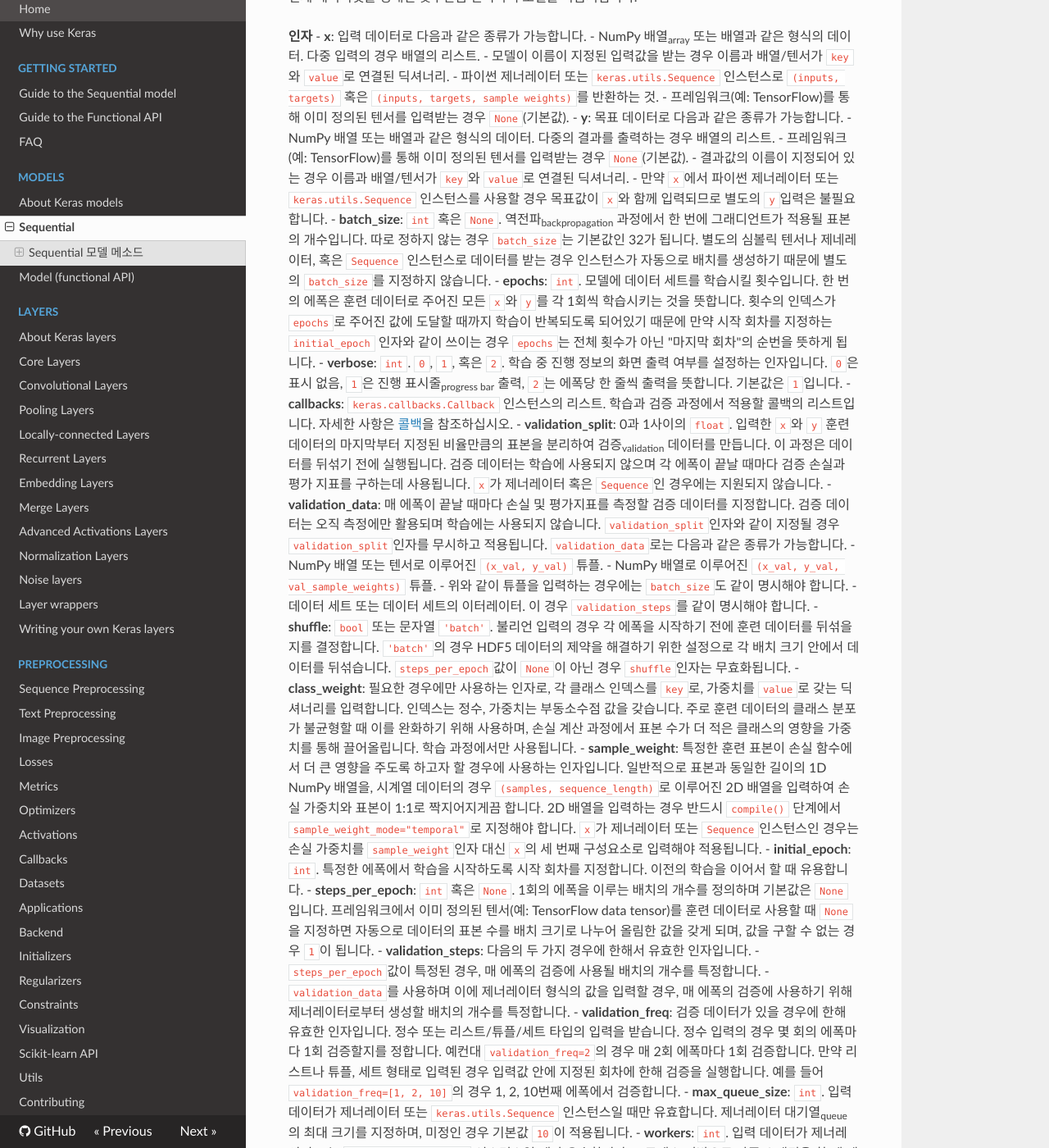
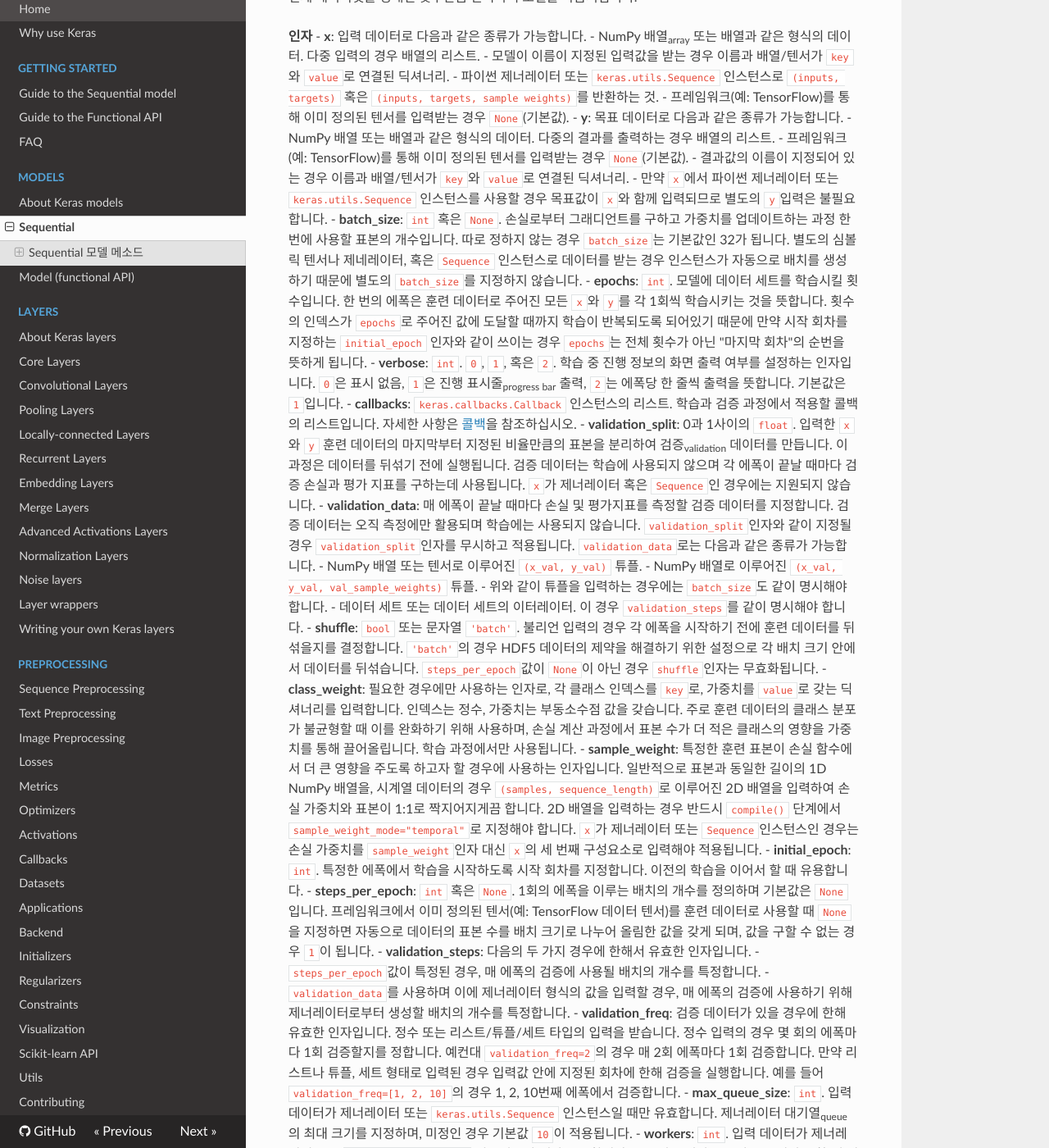
Before and after one commit to keras-team/keras-docs-ko, an MkDocs documentation site: the page built from sources/models/sequential.md, in a window 1280 px wide and 1400 px high, scrolled down 1429 px. Shown: the whole window at 82% size. Built offline with MkDocs 1.6.1, drawn with Linux system fonts in a browser that asks for light colours; nearby versions of some CDN libraries.

Commit message:
Apply reviewer's comments

```diff
--- a/sources/models/sequential.md
+++ b/sources/models/sequential.md
@@ -43,7 +43,7 @@ __인자__
     - 프레임워크(예: TensorFlow)를 통해 이미 정의된 텐서를 입력받는 경우 `None`(기본값).
     - 결과값의 이름이 지정되어 있는 경우 이름과 배열/텐서가 `key`와 `value`로 연결된 딕셔너리.
     - 만약 `x`에서 파이썬 제너레이터 또는 `keras.utils.Sequence` 인스턴스를 사용할 경우 목표값이 `x`와 함께 입력되므로 별도의 `y`입력은 불필요합니다.
-- __batch_size__: `int` 혹은 `None`. 역전파<sub>backpropagation</sub> 과정에서 한 번에 그래디언트가 적용될 표본의 개수입니다. 따로 정하지 않는 경우 `batch_size`는 기본값인 32가 됩니다. 별도의 심볼릭 텐서나 제네레이터, 혹은 `Sequence` 인스턴스로 데이터를 받는 경우 인스턴스가 자동으로 배치를 생성하기 때문에 별도의 `batch_size`를 지정하지 않습니다.
+- __batch_size__: `int` 혹은 `None`. 손실로부터 그래디언트를 구하고 가중치를 업데이트하는 과정 한 번에 사용할 표본의 개수입니다. 따로 정하지 않는 경우 `batch_size`는 기본값인 32가 됩니다. 별도의 심볼릭 텐서나 제네레이터, 혹은 `Sequence` 인스턴스로 데이터를 받는 경우 인스턴스가 자동으로 배치를 생성하기 때문에 별도의 `batch_size`를 지정하지 않습니다.
 - __epochs__: `int`. 모델에 데이터 세트를 학습시킬 횟수입니다. 한 번의 에폭은 훈련 데이터로 주어진 모든 `x`와 `y`를 각 1회씩 학습시키는 것을 뜻합니다. 횟수의 인덱스가 `epochs`로 주어진 값에 도달할 때까지 학습이 반복되도록 되어있기 때문에 만약 시작 회차를 지정하는 `initial_epoch` 인자와 같이 쓰이는 경우 `epochs`는 전체 횟수가 아닌 "마지막 회차"의 순번을 뜻하게 됩니다.
 - __verbose__: `int`. `0`, `1`, 혹은 `2`. 학습 중 진행 정보의 화면 출력 여부를 설정하는 인자입니다. `0`은 표시 없음, `1`은 진행 표시줄<sub>progress bar</sub> 출력, `2`는 에폭당 한 줄씩 출력을 뜻합니다. 기본값은 `1`입니다.
 - __callbacks__: `keras.callbacks.Callback` 인스턴스의 리스트. 학습과 검증 과정에서 적용할 콜백의 리스트입니다. 자세한 사항은 [콜백](/callbacks)을 참조하십시오.
@@ -57,7 +57,7 @@ __인자__
 - __class_weight__: 필요한 경우에만 사용하는 인자로, 각 클래스 인덱스를 `key`로, 가중치를 `value`로 갖는 딕셔너리를 입력합니다. 인덱스는 정수, 가중치는 부동소수점 값을 갖습니다. 주로 훈련 데이터의 클래스 분포가 불균형할 때 이를 완화하기 위해 사용하며, 손실 계산 과정에서 표본 수가 더 적은 클래스의 영향을 가중치를 통해 끌어올립니다. 학습 과정에서만 사용됩니다.
 - __sample_weight__: 특정한 훈련 표본이 손실 함수에서 더 큰 영향을 주도록 하고자 할 경우에 사용하는 인자입니다. 일반적으로 표본과 동일한 길이의 1D NumPy 배열을, 시계열 데이터의 경우 `(samples, sequence_length)`로 이루어진 2D 배열을 입력하여 손실 가중치와 표본이 1:1로 짝지어지게끔 합니다. 2D 배열을 입력하는 경우 반드시 `compile()` 단계에서 `sample_weight_mode="temporal"`로 지정해야 합니다. `x`가 제너레이터 또는 `Sequence`인스턴스인 경우는 손실 가중치를 `sample_weight`인자 대신 `x`의 세 번째 구성요소로 입력해야 적용됩니다.
 - __initial_epoch__: `int`. 특정한 에폭에서 학습을 시작하도록 시작 회차를 지정합니다. 이전의 학습을 이어서 할 때 유용합니다.
-- __steps_per_epoch__: `int` 혹은 `None`. 1회의 에폭을 이루는 배치의 개수를 정의하며 기본값은 `None`입니다. 프레임워크에서 이미 정의된 텐서(예: TensorFlow data tensor)를 훈련 데이터로 사용할 때 `None`을 지정하면 자동으로 데이터의 표본 수를 배치 크기로 나누어 올림한 값을 갖게 되며, 값을 구할 수 없는 경우 `1`이 됩니다.
+- __steps_per_epoch__: `int` 혹은 `None`. 1회의 에폭을 이루는 배치의 개수를 정의하며 기본값은 `None`입니다. 프레임워크에서 이미 정의된 텐서(예: TensorFlow 데이터 텐서)를 훈련 데이터로 사용할 때 `None`을 지정하면 자동으로 데이터의 표본 수를 배치 크기로 나누어 올림한 값을 갖게 되며, 값을 구할 수 없는 경우 `1`이 됩니다.
 - __validation_steps__: 다음의 두 가지 경우에 한해서 유효한 인자입니다.
     - `steps_per_epoch`값이 특정된 경우, 매 에폭의 검증에 사용될 배치의 개수를 특정합니다.
     - `validation_data`를 사용하며 이에 제너레이터 형식의 값을 입력할 경우, 매 에폭의 검증에 사용하기 위해 제너레이터로부터 생성할 배치의 개수를 특정합니다.
```
